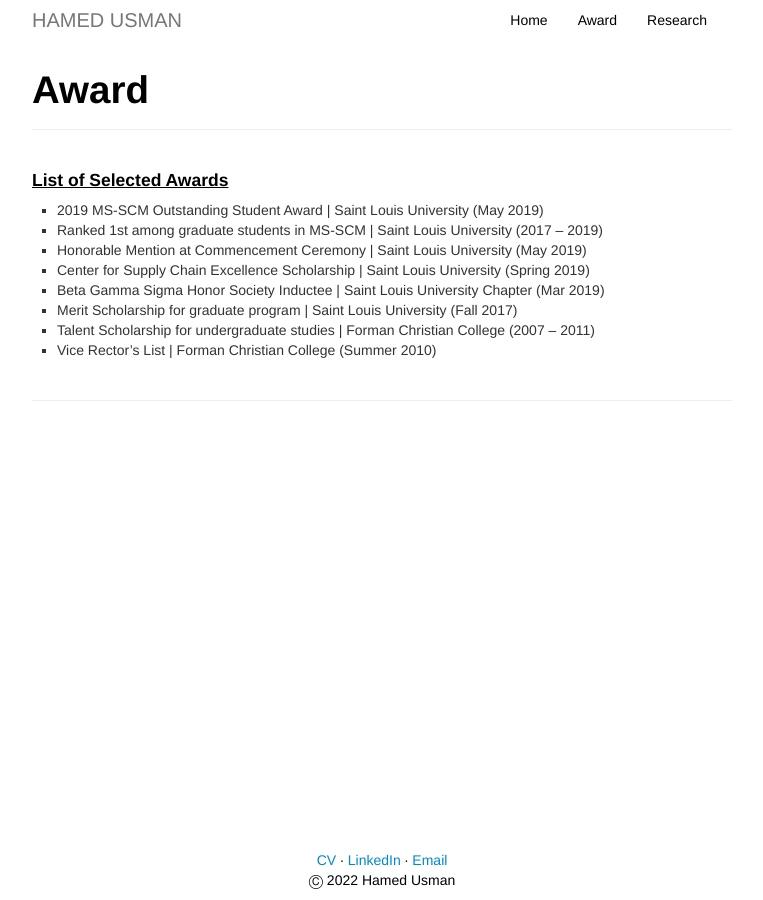
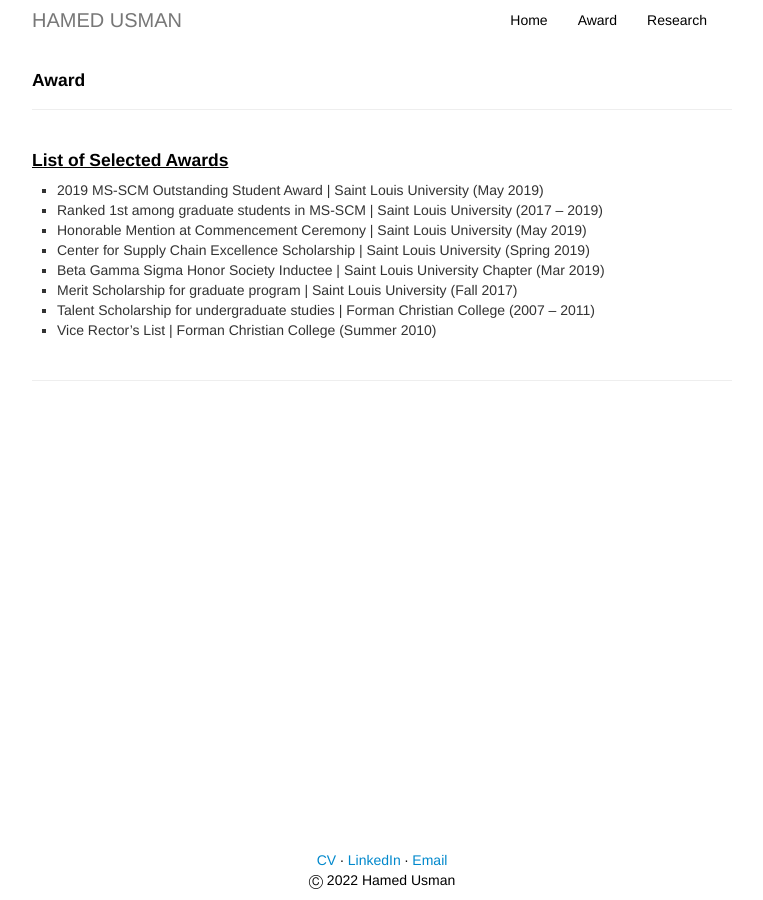
Before and after one commit to hamedusman/hamedusman.github.io, a Jekyll site: the page built from pages/award.md, in a window 1280 px wide. Shown: the whole page, without its empty margins (258-1021 px from the left). Built offline with Jekyll 4.4.1, drawn with Linux system fonts in a browser that asks for light colours.

Commit message:
Update page.html

```diff
--- a/_includes/themes/twitter/page.html
+++ b/_includes/themes/twitter/page.html
@@ -1,5 +1,5 @@
 <div class="page-header">
-  <h1>{{ page.title }} {% if page.tagline %} <small>{{ page.tagline }}</small>{% endif %}</h1>
+  <h4>{{ page.title }} {% if page.tagline %} <small>{{ page.tagline }}</small>{% endif %}</h4>
 </div>
 
 <div class="row-fluid">
```
